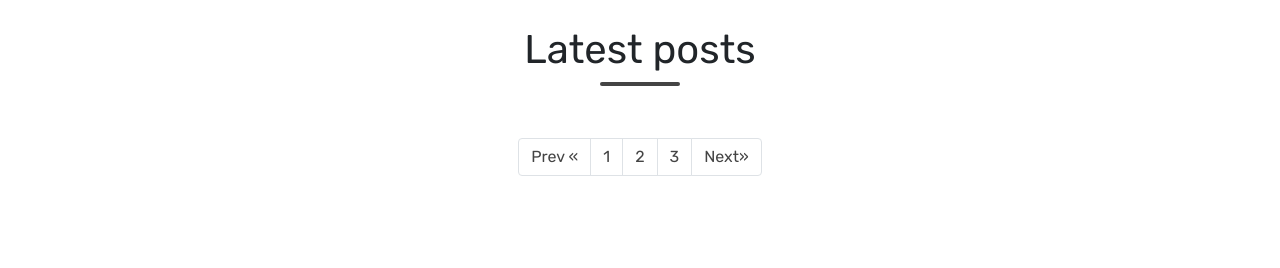
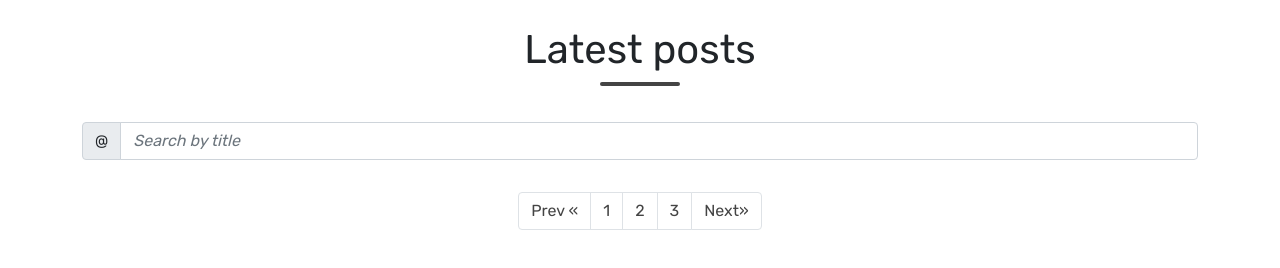
Before and after one commit to nguyendev2018/post-ui, a website built with Vite: page index.html in a window 1280 px wide. Shown: the part 594-862 px from the top of the page. Before the commit the page ends 834 px from the top, so only its background shows below. Built offline with nearby package versions, Linux system fonts and the light colour scheme; no server answers.

Commit message:
--- Auto-Git Commit ---

```diff
--- a/index.html
+++ b/index.html
@@ -110,14 +110,18 @@
         <section class="posts-section">
             <div class="container">
                 <h1 class="with-underline text-center">Latest posts</h1>
-
+                <!-- Search box -->
+                <div class="input-group mb-3">
+                    <span class="input-group-text" id="search">@</span>
+                    <input type="text" id="searchInput" class="form-control" placeholder="Search by title">
+                </div>
                 <!-- Posts list -->
                 <ul id="postList" class="row posts-list justify-content-center">
                 </ul>
 
                 <!-- Posts pagination -->
                 <nav class="posts-nav" aria-label="Posts navigation">
-                    <ul id="pagination" class="pagination justify-content-center">
+                    <ul id="pagination" class="pagination justify-content-center ps-0">
                         <li class="page-item">
                             <a class="page-link" href="#" aria-label="Previous">
                                 <span aria-hidden="true">Prev &laquo;</span>
```
Also changed, not shown: 1 other file.
